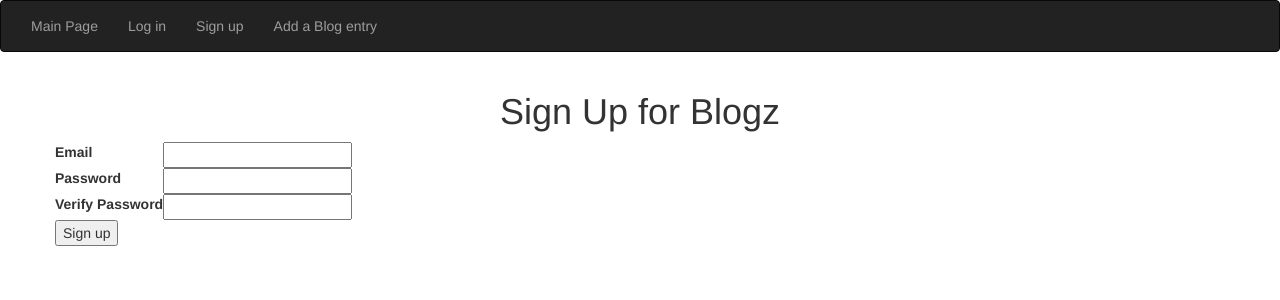
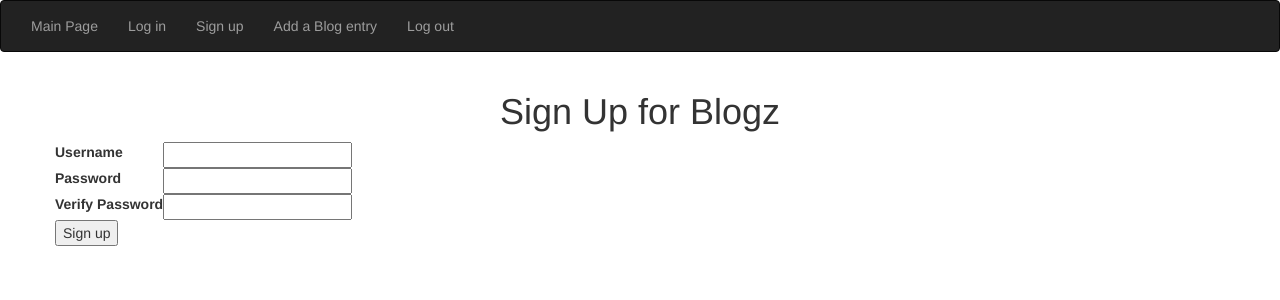
Before and after one commit to LAnderson-STL/blogz, a Flask app: page /signup in a window 1280 px wide. Shown: the top 300 px of the page. Run offline with Flask 2, Linux system fonts and the light colour scheme; some libraries are stand-ins or nearby versions.

Commit message:
manage log in and log out using session

```diff
--- a/main.py
+++ b/main.py
@@ -1,5 +1,5 @@
 
-from flask import Flask, request, redirect, render_template
+from flask import Flask, request, redirect, render_template, session
 from flask_sqlalchemy import SQLAlchemy
 
 app = Flask(__name__)
@@ -7,6 +7,8 @@ app.config['DEBUG'] = True
 app.config['SQLALCHEMY_DATABASE_URI'] = 'mysql+pymysql://blogz:Shooter1$@localhost:8889/blogz'
 app.config['SQLALCHEMY_ECHO'] = True
 db = SQLAlchemy(app)
+#secretkey
+app.secret_key = 'wP3h#c08LK$chw'
 
 #create Blog class
 class Blog(db.Model):
@@ -41,11 +43,25 @@ def not_empty(input):
         return True
 
 
+#we want this func to run for every request
+@app.before_request
+#check for to see if they are logged in
+def require_login():
+    #create list of pages OK to view without being logeed in.
+    allowed_routes = ['login', 'signup']
+    #if there is not a username key in session dict (not logged in),
+    # then redirect to login
+    #enpoint is given path
+    if request.endpoint not in allowed_routes and 'username' not in session:
+        return redirect('/login')
+
+
+
 
 
 #redirect to main blog page
 @app.route('/')
-def index():
+def go_to_root():
     return redirect('/blog')
 
 #route to login page
@@ -56,7 +72,9 @@ def login():
         password = request.form['password']
         user = User.query.filter_by(username = username).first()
         if user and user.password == password:
-            #TODO remember that user logged in
+            #session adds key to dict .
+            # remembers that user logged in access like dict
+            session['username'] = username
             return redirect('/')
         else:
             #TODO explain why login failed
@@ -79,6 +97,7 @@ def signup():
             new_user = User(username, password)
             db.session.add(new_user)
             db.session.commit()
+            session['username'] = username
             return redirect('/')
             #TODO remember user
         else:
@@ -86,6 +105,11 @@ def signup():
             return '<h1>Duplicate User</h1>'
     return render_template('signup.html')
 
+#route to log out
+@app.route('/logout')
+def logout():
+    del session['username']
+    return redirect('/')
 
 #route to show all blogs on main page, and show indiv posts
 @app.route('/blog', methods=['POST', 'GET'])
--- a/templates/base.html
+++ b/templates/base.html
@@ -25,6 +25,7 @@
                     <li><a href="/login">Log in</a></li>
                     <li><a href="/signup">Sign up</a></li>
                     <li><a href="/newpost">Add a Blog entry</a></li>
+                    <li><a href="/logout">Log out</a></li>
 
                 </ul>
             </div>
--- a/templates/login.html
+++ b/templates/login.html
@@ -6,7 +6,7 @@
 <form action="/login" method="post">
     <table>
         <tr>
-            <td><label for="username">Email</label></td>
+            <td><label for="username">Username</label></td>
             <td>
                 <input name="username" type="text" value="{{ username }}">
             </td>
--- a/templates/signup.html
+++ b/templates/signup.html
@@ -5,7 +5,7 @@
 <form action="/signup" method="post">
     <table>
         <tr>
-            <td><label for="username">Email</label></td>
+            <td><label for="username">Username</label></td>
             <td>
                 <input name="username" type="text" value="{{ username }}">
             </td>
```
